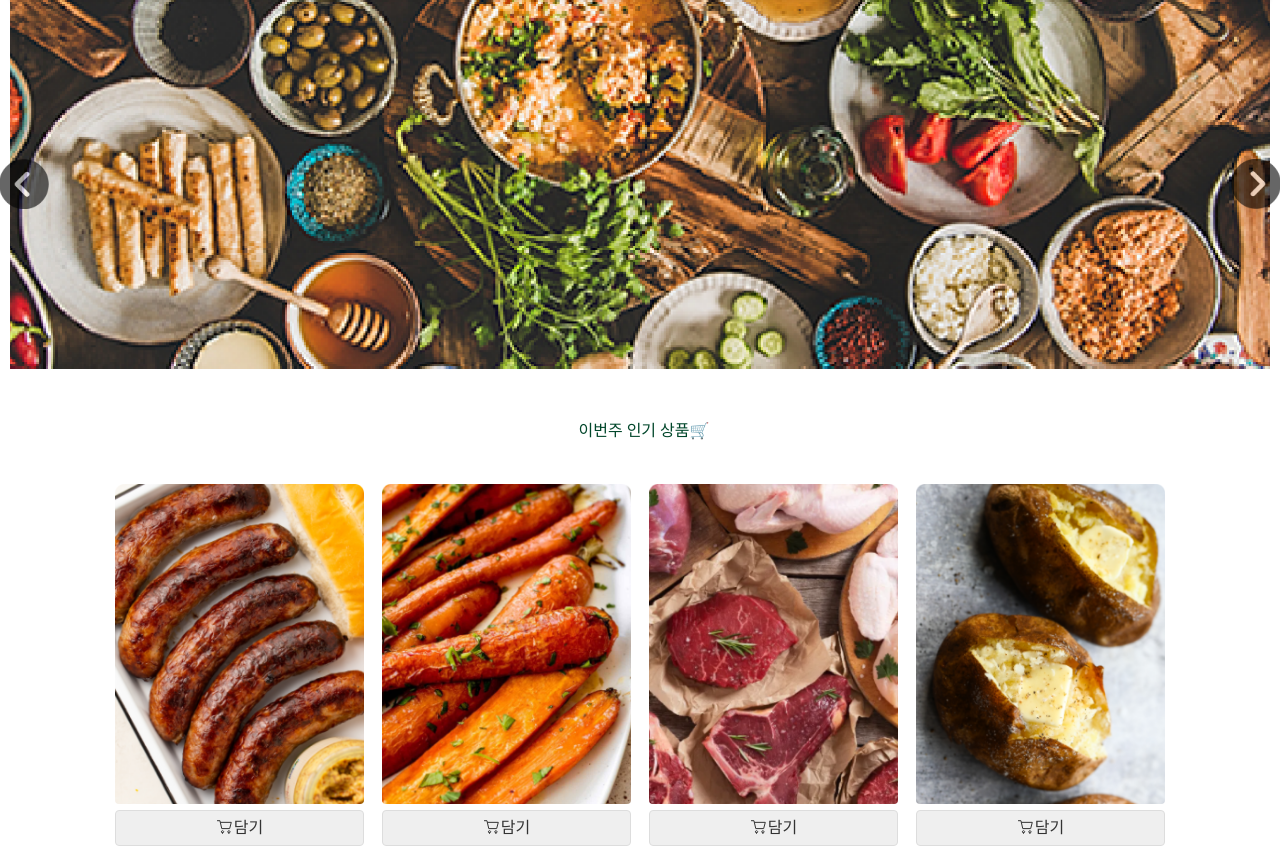
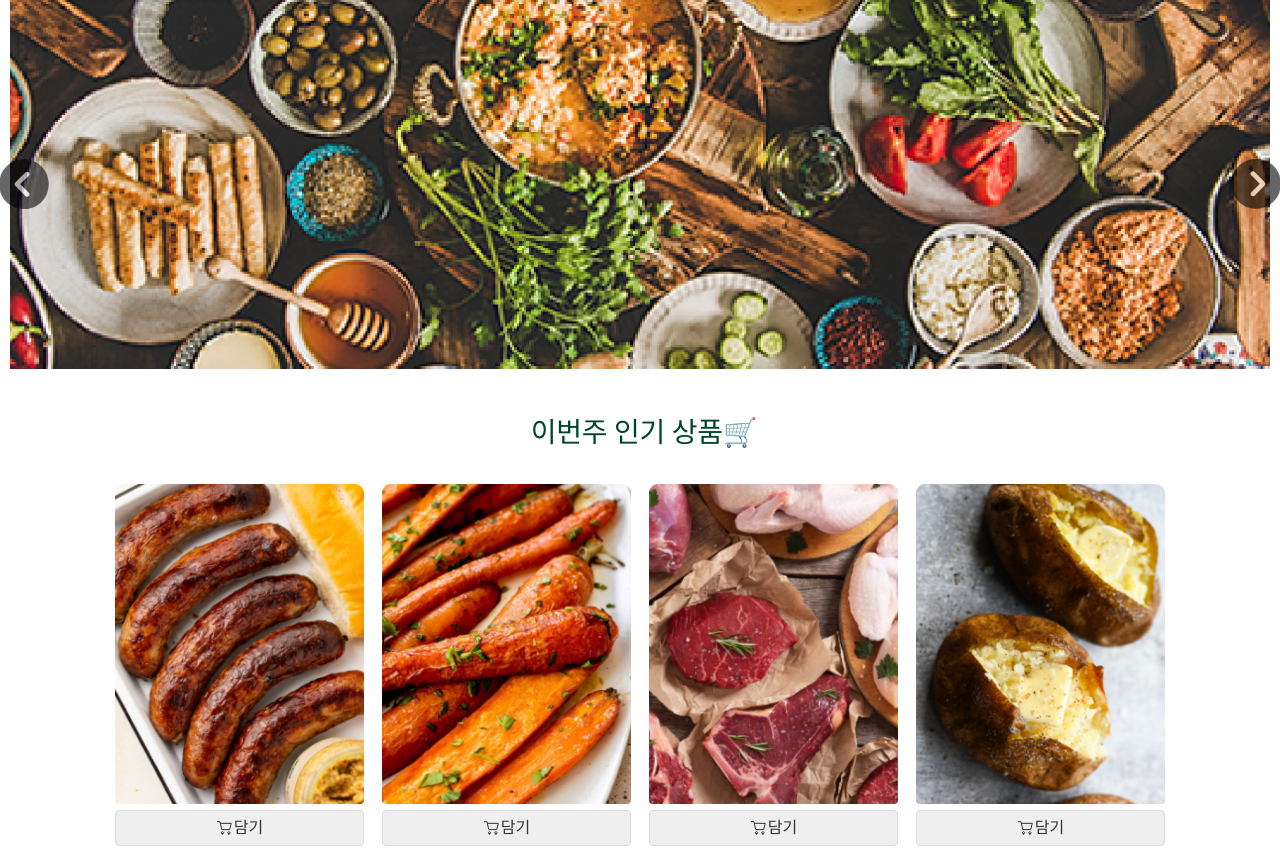
Before and after one commit to HongYeonLee/POTG, a Flask app: page / in a window 1280 px wide. Shown: the part 167-1023 px from the top of the page. Run offline with Flask 3, Linux system fonts and the light colour scheme; some libraries are stand-ins or nearby versions; some web fonts are replaced.

Commit message:
refactor: "이번주 인기 상품" 텍스트에 css적용 및 색상 변경

```diff
--- a/POTG/static/homeStyle.css
+++ b/POTG/static/homeStyle.css
@@ -155,7 +155,7 @@ img{
 }
 
 .subText{
-    color: rgb(51, 51, 51);
+    color: rgb(0, 70, 42);
     font-size: 28px;
     line-height: 1.15;
     letter-spacing: -0.26px;
--- a/POTG/templates/home.html
+++ b/POTG/templates/home.html
@@ -28,7 +28,7 @@
             <div class = "subPicBox">
                 <div class = "subPicTextBox">
                     <a class = "subPicTextForA">
-                        <span class = "subT ext">이번주 인기 상품🛒</span>
+                        <span class = "subText">이번주 인기 상품🛒</span>
                         <span class = "arrowForSubText">
                             <!-- 이미지 넣으려면 넣으삼 -->
                         </span>
```
